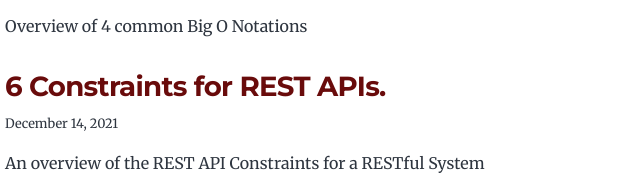
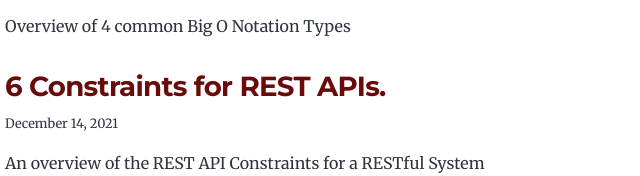
Before and after one commit to tdavis0831/i-was-speaking-blog, a Gatsby site: page / in a window 1280 px wide. Shown: the part 601-777 px from the top of the page, 319-959 px from the left. Built offline with nearby package versions, Linux system fonts and the light colour scheme; Gatsby itself is replaced by a stand-in of ours.

Commit message:
big o notation piece, title change

```diff
--- a/content/blog/big_o/index.md
+++ b/content/blog/big_o/index.md
@@ -1,7 +1,7 @@
 ---
 title: OH- NO(tation)
 date: "2021-12-21T22:12:03.284Z"
-description: "Overview of 4 common Big O Notations"
+description: "Overview of 4 common Big O Notation Types"
 ---
 
 First off, what is Big O Notation? It is a term used to describe the performance of an algorithm. Most commonly, we are referring to execuation time for the algorithm to run, and or the storage that the algorithm uses.
```
